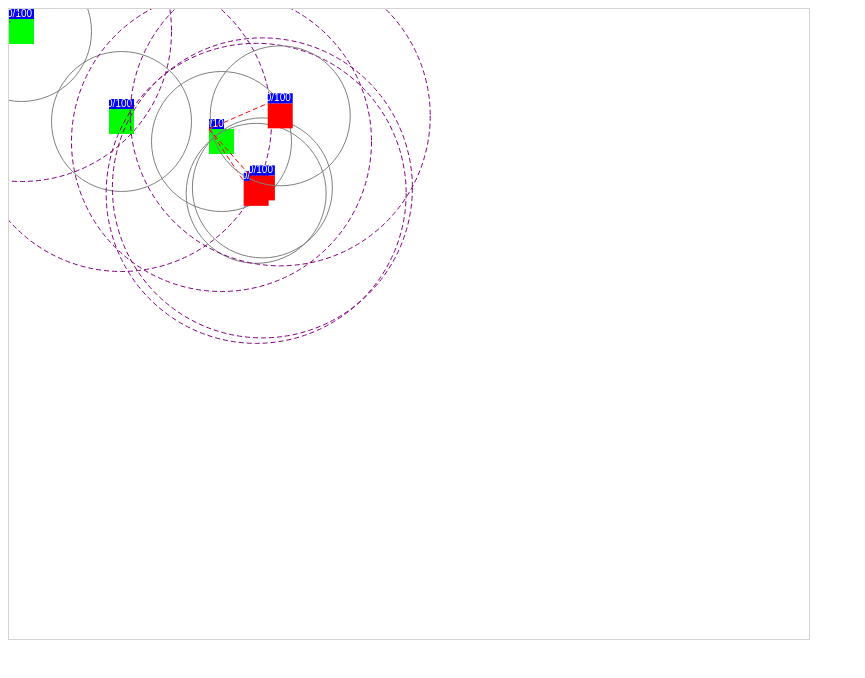
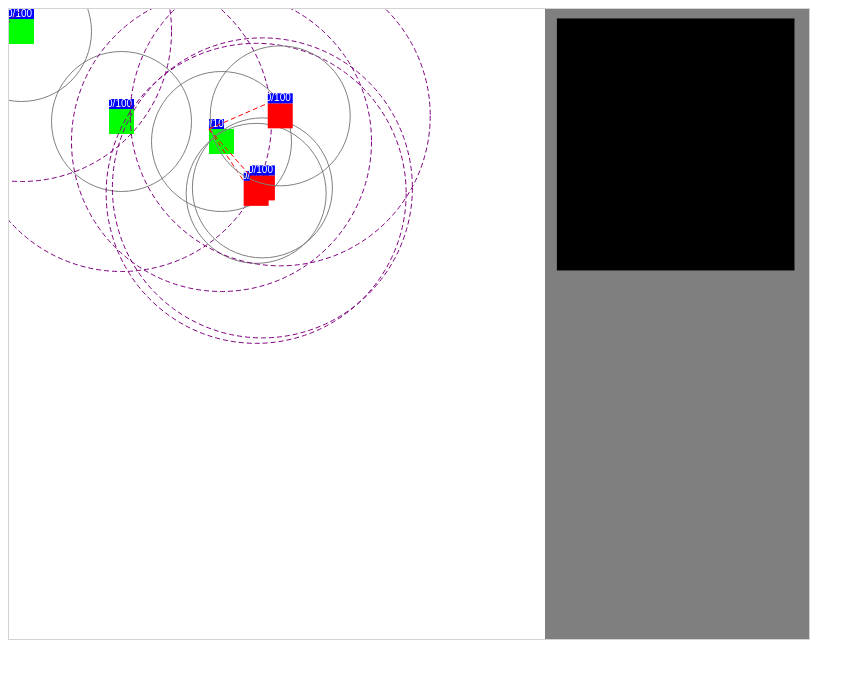
Before and after one commit to zeevgl/retro-rts-game, a website: page index.html in a window 1280 px wide. Shown: the whole page, without its empty margins (0-865 px from the left). Drawn offline with Linux system fonts and the light colour scheme.

Commit message:
hud - mini map wip

```diff
--- a/index.html
+++ b/index.html
@@ -27,6 +27,7 @@
     <script src="js/players/aiPlayer.js"></script>
     <script src="js/controls/mouse.js"></script>
     <script src="js/players/enemyAi.js"></script>
+    <script src="js/hud/hud.js"></script>
     <script src="js/game.js"></script>
     <script src="js/index.js"></script>
   </body>
--- a/js/game.js
+++ b/js/game.js
@@ -4,7 +4,7 @@ class Game {
     this.gameHeight = gameHeight;
     this.mouseAction = null;
     this.mouseHandler = new MouseHandler(this, canvas);
-
+    this.hud = new Hud(this.gameWidth, this.gameHeight);
     this.humanPlayer = new Player("player 1", "#00ff00", { x: 0, y: 0 });
     this.aiPlayers = [new AiPlayer("player 2", "#ff0000", { x: 500, y: 400 })];
     this.enemyAI = new EnemyAI(this);
@@ -22,13 +22,14 @@ class Game {
     context.save();
 
     this.drawBackground(context);
-    // this.drawRect(context);
 
     [this.humanPlayer, ...this.aiPlayers].forEach((player) => {
       player.draw(context);
     });
 
     this.drawMouseAction(context);
+
+    this.hud.draw(context);
 
     context.restore();
   }
--- /dev/null
+++ b/js/hud/hud.js
@@ -0,0 +1,36 @@
+window["Hud"] = (() => {
+  class Hud {
+    constructor(gameWidth, gameHeight) {
+      this.gameWidth = gameWidth;
+      this.gameHeight = gameHeight;
+      this.hudWidth = this.gameWidth * 0.33;
+      this.hudHeight = this.gameHeight;
+      this.hudX = this.gameWidth - this.hudWidth;
+      this.hudY = this.gameHeight - this.hudHeight;
+
+      this.minimapWidth = this.hudWidth * 0.9;
+      this.minimapHeight = this.hudHeight * 0.4;
+    }
+
+    update(deltaTime, timestamp) {}
+
+    draw(ctx) {
+      ctx.fillStyle = "rgba(0, 0, 0, 0.5)";
+      ctx.fillRect(this.hudX, this.hudY, this.hudWidth, this.hudHeight);
+
+      this.drawMinimap(ctx);
+    }
+
+    drawMinimap(ctx) {
+      //TODO: should mini map be its own class?
+      ctx.fillStyle = "#000000";
+      ctx.fillRect(
+        this.hudX + this.hudWidth * 0.045,
+        this.hudY + this.hudHeight * 0.015,
+        this.minimapWidth,
+        this.minimapHeight
+      );
+    }
+  }
+  return Hud;
+})();
```
